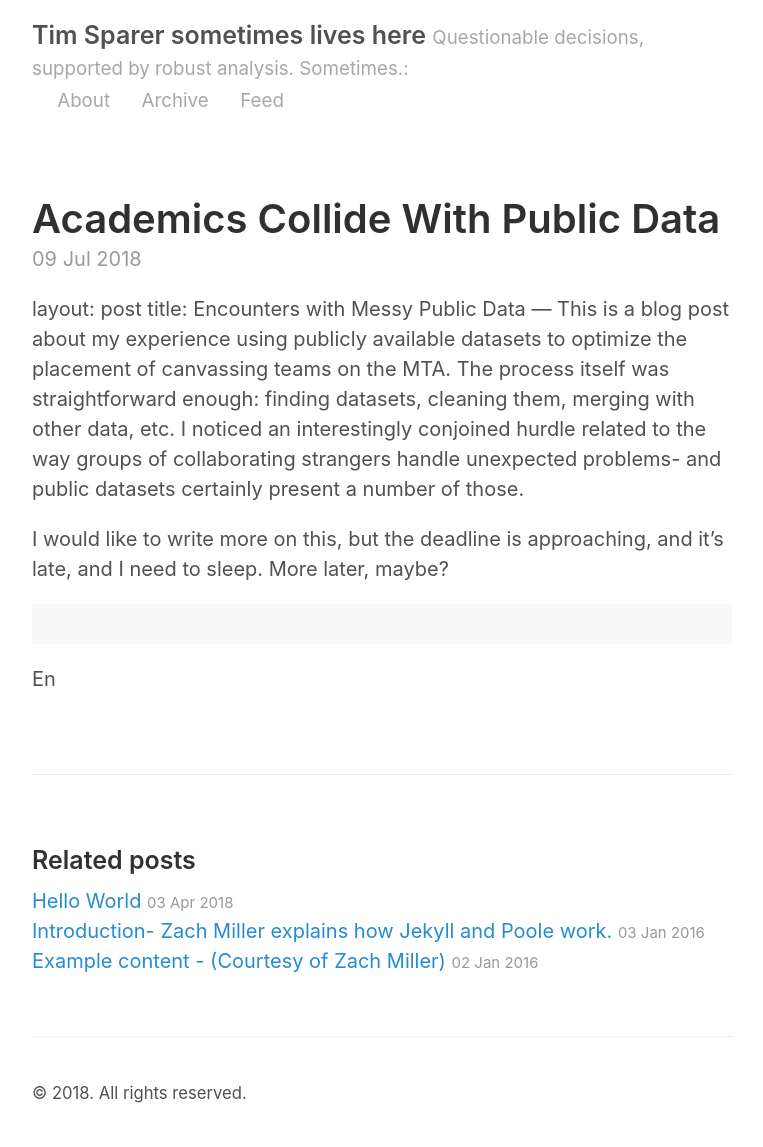
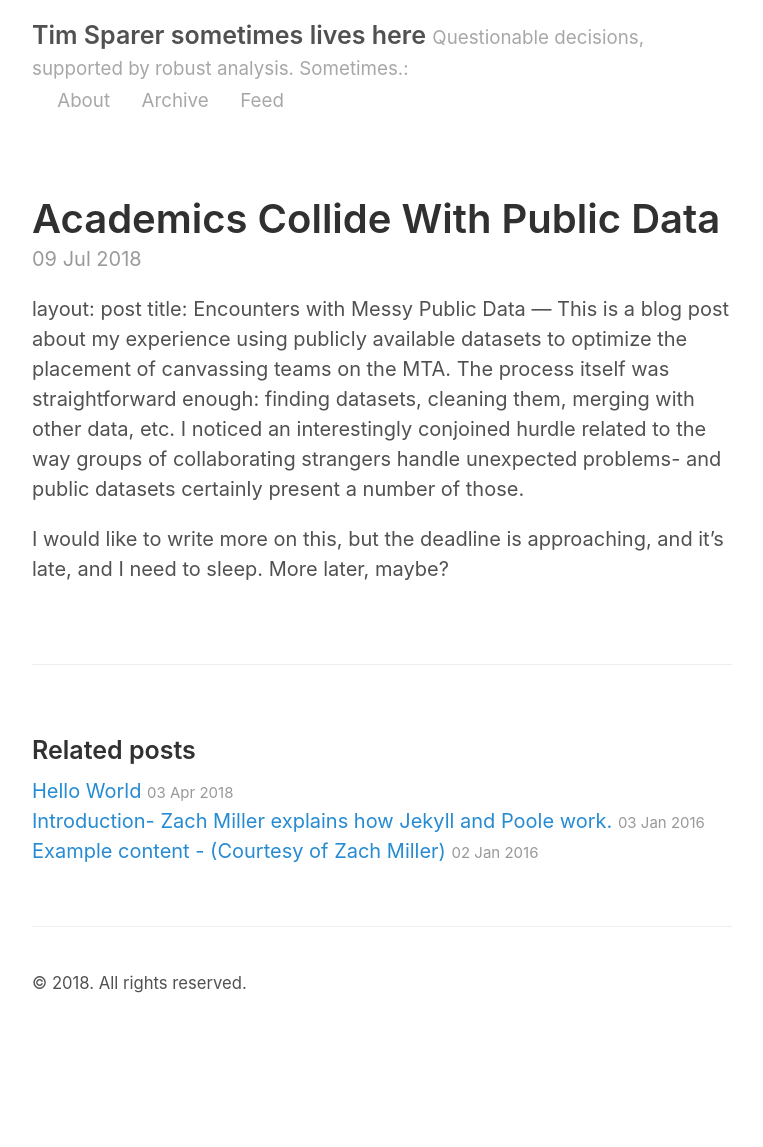
Before and after one commit to tsparer/tsparer.github.io, a Jekyll site: the page built from _posts/2018-07-09-Academics-collide-with-public-data.md, in a window 1280 px wide. Shown: the whole page, without its empty margins (258-1021 px from the left). Built offline with Jekyll 4.4.1, drawn with Linux system fonts in a browser that asks for light colours; our own code applies the rules of GitHub Pages for plain Markdown files; after the commit the page ends 1037 px from its top, so only the background shows below that.

Commit message:
blog updated

```diff
--- a/_posts/2018-07-09-Academics-collide-with-public-data.md
+++ b/_posts/2018-07-09-Academics-collide-with-public-data.md
@@ -5,6 +5,3 @@ This is a blog post about my experience using publicly available datasets to opt
 
 I would like to write more on this, but the deadline is approaching, and it's late, and I need to sleep.
 More later, maybe?
-
-<div class="message">
- </div>En
```
